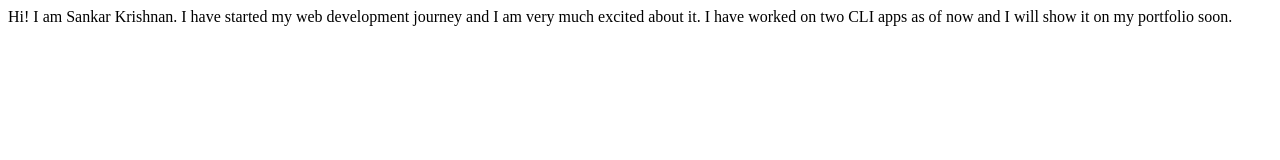
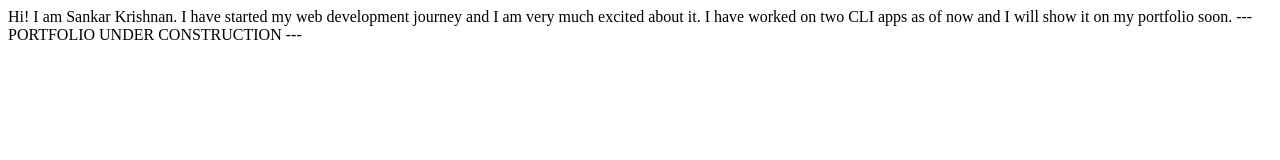
Before and after one commit to sankarkrishnan07/My-demo-website, a plain HTML site: page index.html in a window 1280 px wide. Drawn offline with Linux system fonts and the light colour scheme.

Commit message:
update portfolio status

```diff
--- a/index.html
+++ b/index.html
@@ -13,5 +13,7 @@
 
     I have worked on two CLI apps as of now and I will show it on my portfolio soon.
 
+    --- PORTFOLIO UNDER CONSTRUCTION ---
+
 </body>
 </html>
```
